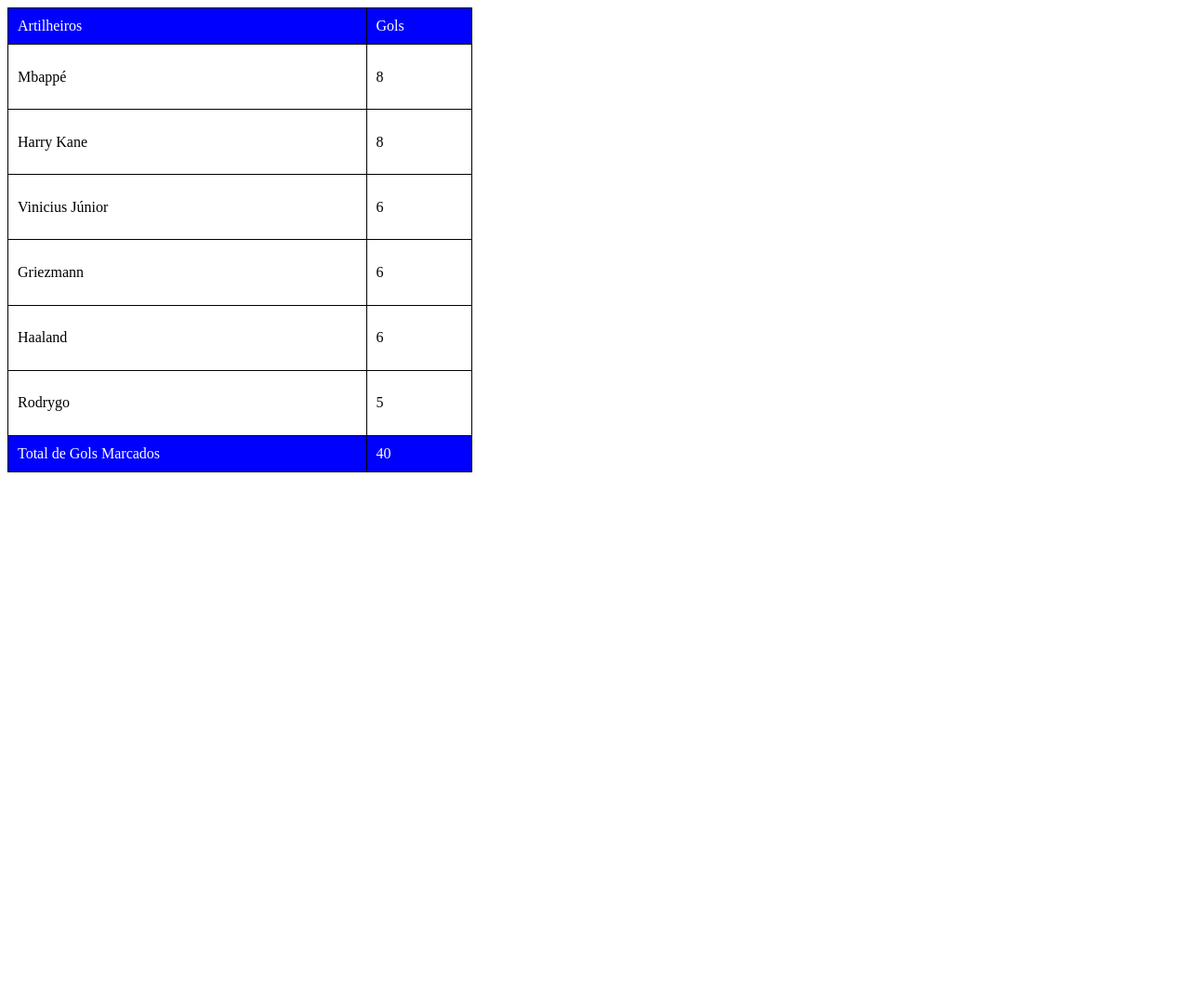
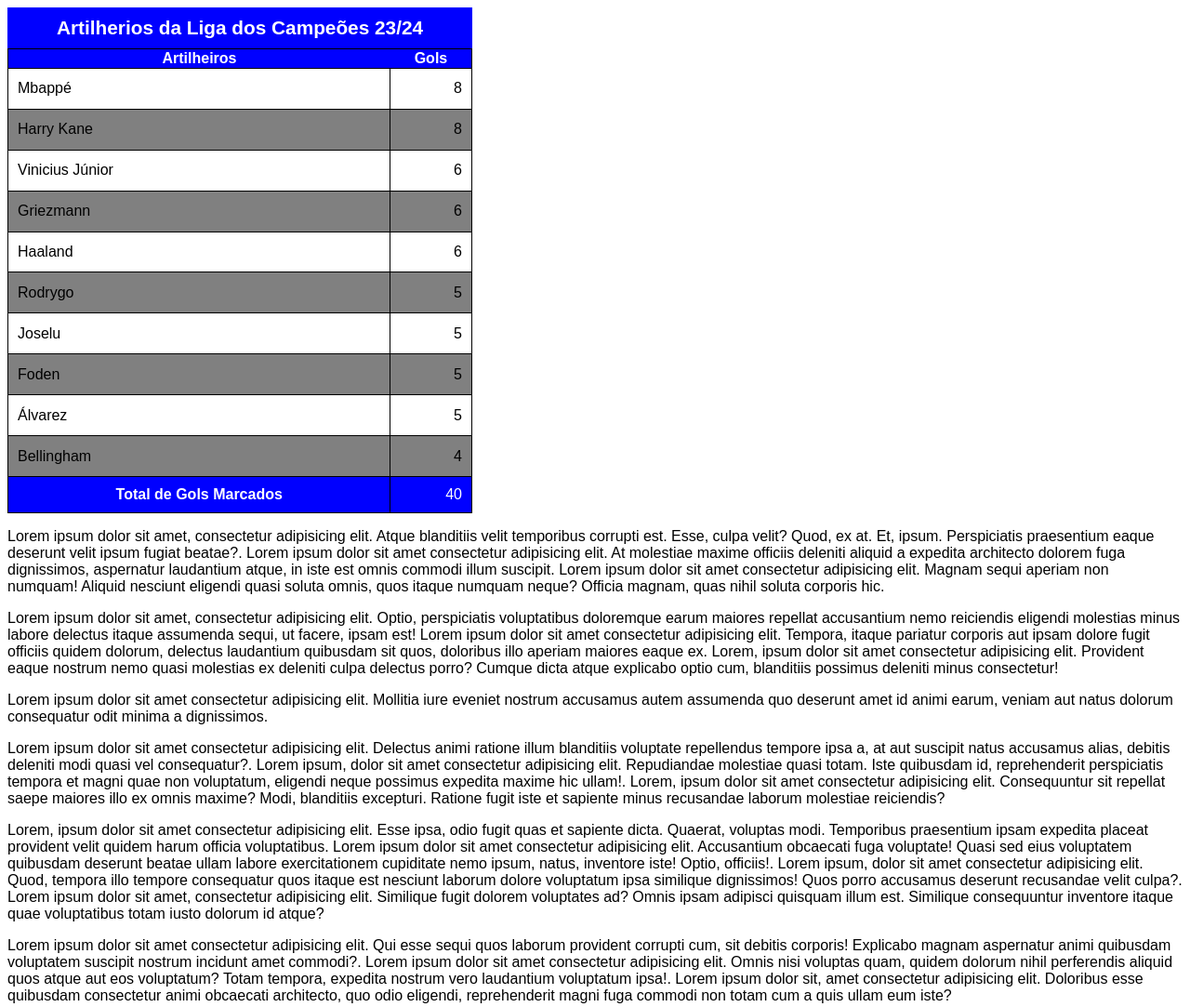
Before and after one commit to kalebemax/html-css, a plain HTML site: page exercicios/ex009/tabela2.html in a window 1280 px wide. Shown: the top 1083 px of the page at 93% size. Before the commit the page ends 800 px from the top, so only its background shows below. Drawn offline with Linux system fonts and the light colour scheme.

Commit message:
tabela2 updated

```diff
--- a/exercicios/ex009/tabela2.html
+++ b/exercicios/ex009/tabela2.html
@@ -5,64 +5,119 @@
     <meta name="viewport" content="width=device-width, initial-scale=1.0">
     <title>Tabelas Maiores</title>
     <style>
+
+        body {
+            font-family: Arial, Helvetica, sans-serif;
+        }
+
         table {
             height: 500px;
             width: 500px;
             border-collapse: collapse;
         }
 
+        caption {
+            background-color: blue;
+            color: white;
+            font-weight: bold;
+            font-size: 1.3em;
+            padding: 10px;
+        }
+
+        thead  {
+            position: sticky;
+            top: -1px;
+}
+
         thead, tfoot {
             background-color: blue;
             color: white;
+            text-align: center;
         }
 
         td, tr {
             border: 1px solid black;
             padding: 10px;
         }
+
+        tbody > tr:nth-child(2n) {
+            background-color: grey;
+        }
+
+        .right {
+            text-align: right;
+        }
+
+
     </style>
 </head>
 <body>
     <table>
+        <caption>Artilherios da Liga dos Campeões 23/24</caption>
         <thead>
             <tr>
-                <td>Artilheiros</td>
-                <td>Gols</td>
+                <th scope="col">Artilheiros</th>
+                <th scope="col">Gols</th>
             </tr>
         </thead>
         <tbody>
             <tr>
             <td>Mbappé</td>
-            <td>8</td>
+            <td class="right">8</td>
             </tr>
             <tr>
                 <td>Harry Kane</td>
-                <td>8</td>
+                <td class="right">8</td>
             </tr>
             <tr>
                 <td>Vinicius Júnior</td>
-                <td>6</td>
+                <td class="right">6</td>
             </tr>
             <tr>
                 <td>Griezmann</td>
-                <td>6</td>
+                <td class="right">6</td>
             </tr>
             <tr>
                 <td>Haaland</td>
-                <td>6</td>
+                <td class="right">6</td>
             </tr>
             <tr>
                 <td>Rodrygo</td>
-                <td>5</td>
+                <td class="right">5</td>
+            </tr>
+            <tr>
+                <td>Joselu</td>
+                <td class="right">5</td>
+            </tr>
+            <tr>
+                <td>Foden</td>
+                <td class="right">5</td>
+            </tr>
+            <tr>
+                <td>Álvarez</td>
+                <td class="right">5</td>
+            </tr>
+            <tr>
+                <td>Bellingham</td>
+                <td class="right">4</td>
             </tr>
 
         <tfoot>
             <tr>
-                <td>Total de Gols Marcados</td>
-                <td>40</td>
+                <th scope="row">Total de Gols Marcados</th>
+                <td class="right">40</td>
             </tr>
         </tfoot>
         </tbody>
     </table>
+    <p>Lorem ipsum dolor sit amet, consectetur adipisicing elit. Atque blanditiis velit temporibus corrupti est. Esse, culpa velit? Quod, ex at. Et, ipsum. Perspiciatis praesentium eaque deserunt velit ipsum fugiat beatae?. Lorem ipsum dolor sit amet consectetur adipisicing elit. At molestiae maxime officiis deleniti aliquid a expedita architecto dolorem fuga dignissimos, aspernatur laudantium atque, in iste est omnis commodi illum suscipit. Lorem ipsum dolor sit amet consectetur adipisicing elit. Magnam sequi aperiam non numquam! Aliquid nesciunt eligendi quasi soluta omnis, quos itaque numquam neque? Officia magnam, quas nihil soluta corporis hic.</p>
+    <p>Lorem ipsum dolor sit amet, consectetur adipisicing elit. Optio, perspiciatis voluptatibus doloremque earum maiores repellat accusantium nemo reiciendis eligendi molestias minus labore delectus itaque assumenda sequi, ut facere, ipsam est! Lorem ipsum dolor sit amet consectetur adipisicing elit. Tempora, itaque pariatur corporis aut ipsam dolore fugit officiis quidem dolorum, delectus laudantium quibusdam sit quos, doloribus illo aperiam maiores eaque ex. Lorem, ipsum dolor sit amet consectetur adipisicing elit. Provident eaque nostrum nemo quasi molestias ex deleniti culpa delectus porro? Cumque dicta atque explicabo optio cum, blanditiis possimus deleniti minus consectetur!</p>
+    <p>Lorem ipsum dolor sit amet consectetur adipisicing elit. Mollitia iure eveniet nostrum accusamus autem assumenda quo deserunt amet id animi earum, veniam aut natus dolorum consequatur odit minima a dignissimos.</p>
+    <p>Lorem ipsum dolor sit amet consectetur adipisicing elit. Delectus animi ratione illum blanditiis voluptate repellendus tempore ipsa a, at aut suscipit natus accusamus alias, debitis deleniti modi quasi vel consequatur?. Lorem ipsum, dolor sit amet consectetur adipisicing elit. Repudiandae molestiae quasi totam. Iste quibusdam id, reprehenderit perspiciatis tempora et magni quae non voluptatum, eligendi neque possimus expedita maxime hic ullam!. Lorem, ipsum dolor sit amet consectetur adipisicing elit. Consequuntur sit repellat saepe maiores illo ex omnis maxime? Modi, blanditiis excepturi. Ratione fugit iste et sapiente minus recusandae laborum molestiae reiciendis?</p>
+    <p>Lorem, ipsum dolor sit amet consectetur adipisicing elit. Esse ipsa, odio fugit quas et sapiente dicta. Quaerat, voluptas modi. Temporibus praesentium ipsam expedita placeat provident velit quidem harum officia voluptatibus. Lorem ipsum dolor sit amet consectetur adipisicing elit. Accusantium obcaecati fuga voluptate! Quasi sed eius voluptatem quibusdam deserunt beatae ullam labore exercitationem cupiditate nemo ipsum, natus, inventore iste! Optio, officiis!. Lorem ipsum, dolor sit amet consectetur adipisicing elit. Quod, tempora illo tempore consequatur quos itaque est nesciunt laborum dolore voluptatum ipsa similique dignissimos! Quos porro accusamus deserunt recusandae velit culpa?. Lorem ipsum dolor sit amet, consectetur adipisicing elit. Similique fugit dolorem voluptates ad? Omnis ipsam adipisci quisquam illum est. Similique consequuntur inventore itaque quae voluptatibus totam iusto dolorum id atque?</p>
+    <p>Lorem ipsum dolor sit amet consectetur adipisicing elit. Qui esse sequi quos laborum provident corrupti cum, sit debitis corporis! Explicabo magnam aspernatur animi quibusdam voluptatem suscipit nostrum incidunt amet commodi?. Lorem ipsum dolor sit amet consectetur adipisicing elit. Omnis nisi voluptas quam, quidem dolorum nihil perferendis aliquid quos atque aut eos voluptatum? Totam tempora, expedita nostrum vero laudantium voluptatum ipsa!. Lorem ipsum dolor sit, amet consectetur adipisicing elit. Doloribus esse quibusdam consectetur animi obcaecati architecto, quo odio eligendi, reprehenderit magni fuga commodi non totam cum a quis ullam eum iste?</p>
+    <p>Lorem ipsum dolor sit amet consectetur adipisicing elit. Rerum nobis nostrum, in ea nisi eum eveniet laborum soluta, quod consequuntur corporis libero culpa! Ut suscipit cumque doloremque vel exercitationem modi.</p>
+    <p>Lorem ipsum dolor sit amet consectetur adipisicing elit. Ipsa modi mollitia suscipit corrupti, exercitationem fuga adipisci quas iure voluptatem, a nobis eos dolores quam harum tempore commodi animi. Saepe, enim.</p>
+    <p>Lorem ipsum dolor sit amet consectetur, adipisicing elit. Alias nam placeat doloremque ad laudantium consectetur veritatis, eius inventore doloribus minima dicta fugiat rem! Fugit quis cupiditate voluptatum maiores perferendis amet?. Lorem ipsum dolor sit amet consectetur adipisicing elit. Eveniet cum dolorum placeat, expedita enim voluptates quos dolores a iusto incidunt! Molestiae quo adipisci fuga eum, non suscipit animi ex repellendus!</p>
 </body>
 </html>
```
